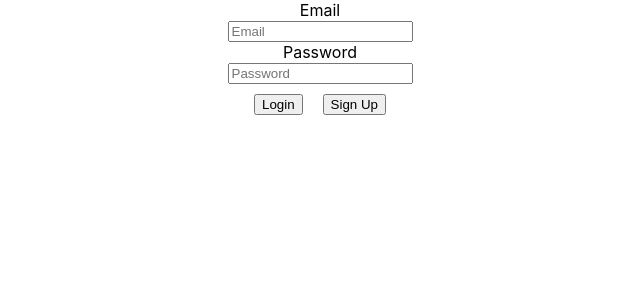
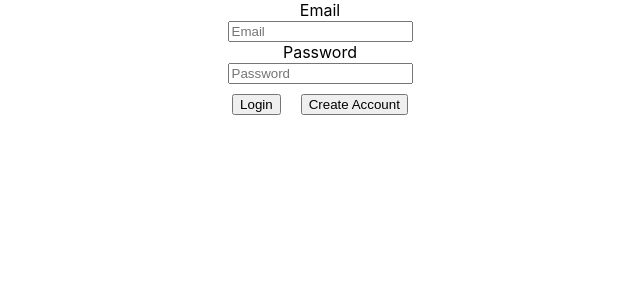
Before and after one commit to dylanboyer/clockwork, a React (Create React App) app: page / in a window 1280 px wide. Shown: the top 300 px of the page, without its empty margins (320-960 px from the left). Built offline with nearby package versions, Linux system fonts and the light colour scheme; no server answers.

Commit message:
rename sign up button

```diff
--- a/src/pages/Login.js
+++ b/src/pages/Login.js
@@ -27,7 +27,7 @@ class Login extends Component {
           <input id="password" placeholder="Password" type="text"/>
         </div>
         <button style={{margin: '10px'}} onClick={this.login}>Login</button>
-        <button style={{margin: '10px'}} onClick={this.createAccount}>Sign Up</button>
+        <button style={{margin: '10px'}} onClick={this.createAccount}>Create Account</button>
       </div>
     )
   }
```
